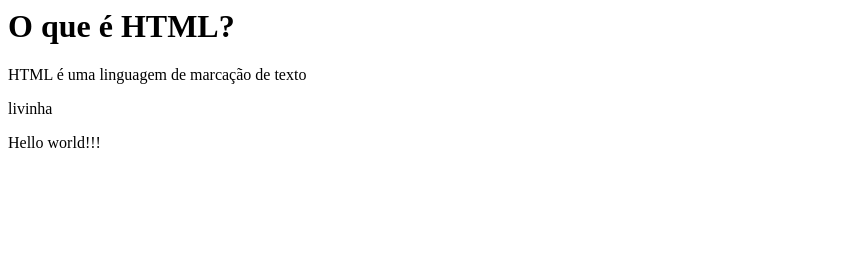
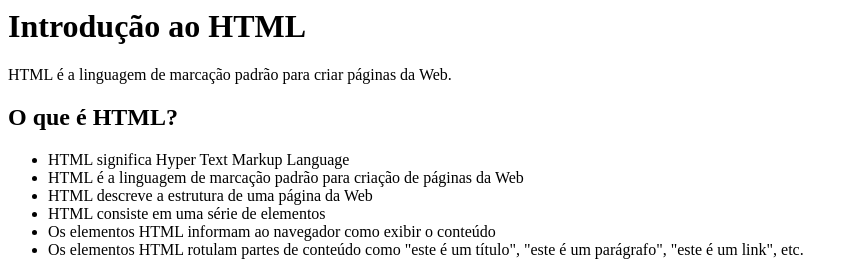
Before and after one commit to liviiaalvess/meuprimeirosite, a plain HTML site: page index.html in a window 1280 px wide. Shown: the top 272 px of the page, without its empty margins (0-854 px from the left). Drawn offline with Linux system fonts and the light colour scheme.

Commit message:
listas e imagens

```diff
--- a/index.html
+++ b/index.html
@@ -5,11 +5,20 @@
         <title>Aprendendo HTML</title>
     </head>
     <body>
-        <h1>O que é HTML?</h1>
-        <p>HTML é uma linguagem de marcação de texto</p>
-        <p> livinha</p>
+        <h1>Introdução ao HTML</h1>
 
+        <p>HTML é a linguagem de marcação padrão para criar páginas da Web.</p>
 
-       Hello world!!!
+        <h2>O que é HTML?</h2>
+        <ul>
+            <li>HTML significa Hyper Text Markup Language</li>
+            <li>HTML é a linguagem de marcação padrão para criação de páginas da Web</li>
+            <li>HTML descreve a estrutura de uma página da Web</li>
+            <li>HTML consiste em uma série de elementos</li>
+            <li>Os elementos HTML informam ao navegador como exibir o conteúdo</li>
+            <li>Os elementos HTML rotulam partes de conteúdo como "este é um título", "este é um parágrafo", "este é um link", etc.</li>
+        </ul>
+        <img src="img/logohtml.png" alt="Logotipo HTML rosa" width="40%">
+
     </body>
 </html>
```
Also changed, not shown: img/logohtml.png (added), logohtml.png (added).
